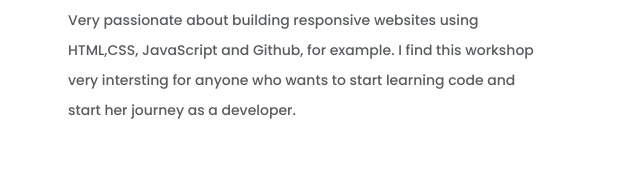
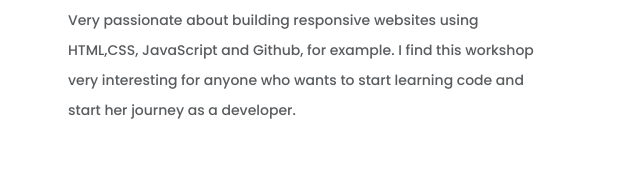
Before and after one commit to Pildomfl/my-portoflio-project, a plain HTML site: page about.html in a window 1280 px wide. Shown: the part 429-599 px from the top of the page, 52-692 px from the left. Drawn offline with nearby package versions, Linux system fonts and the light colour scheme.

Commit message:
Update about.html

```diff
--- a/about.html
+++ b/about.html
@@ -72,7 +72,7 @@
             <p class="mb-5 text-muted">
               Very passionate about building responsive websites using HTML,CSS,
               JavaScript and Github, for example. I find this workshop very
-              intersting for anyone who wants to start learning code and start
+              interesting for anyone who wants to start learning code and start
               her journey as a developer.
             </p>
             <a href="" class="btn btn-branding">See my projects</a>
```
